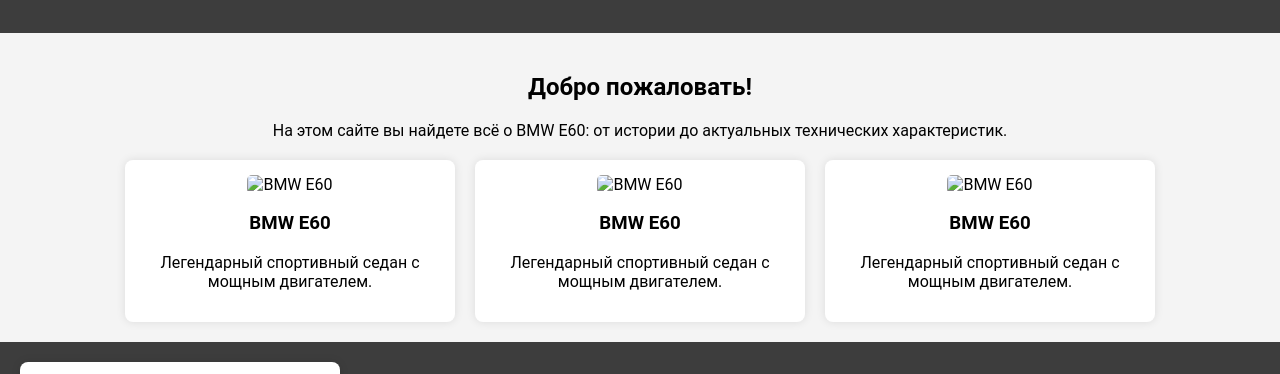
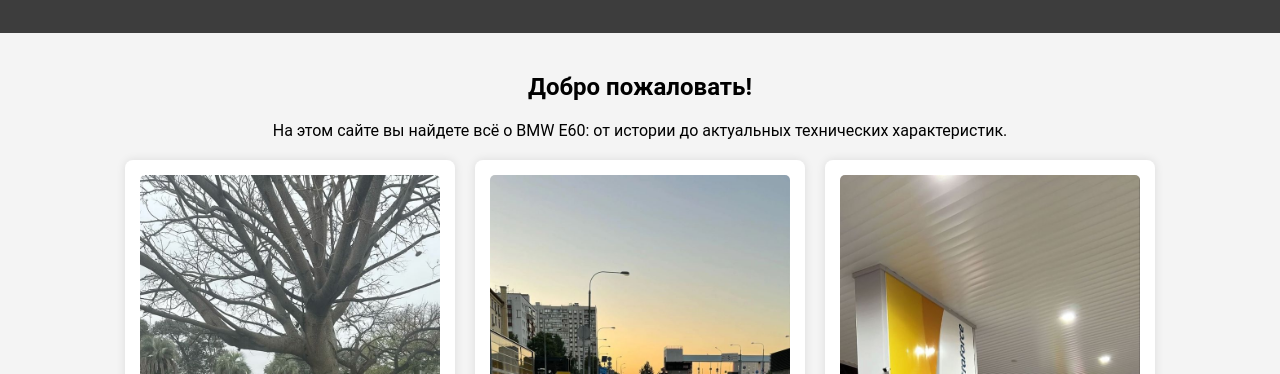
Before and after one commit to Oper08/my-to, a plain HTML site: page index.html in a window 1280 px wide. Shown: the part 125-499 px from the top of the page. Drawn offline with Linux system fonts and the light colour scheme; files whose address does not match are found by name.

Commit message:
Update index.html

```diff
--- a/index.html
+++ b/index.html
@@ -32,17 +32,17 @@
             <section class="models">
 
                 <div class="car">
-                    <img src="/carsIMG/BMW 5 Series E60 M.jpg" alt="BMW E60">
+                    <img src="BMW 5 Series E60 M.jpg" alt="BMW E60">
                     <h3>BMW E60</h3>
                     <p>Легендарный спортивный седан с мощным двигателем.</p>
                     </div>
                     <div class="car">
-                    <img src="/carsIMG/Unknown.jpg" alt="BMW E60">
+                    <img src="Unknown.jpg" alt="BMW E60">
                     <h3>BMW E60</h3>
                     <p>Легендарный спортивный седан с мощным двигателем.</p>
                 </div>
                 <div class="car">
-                    <img src="/carsIMG/BMW  E60 M5.jpg" alt="BMW E60">
+                    <img src="BMW  E60 M5.jpg" alt="BMW E60">
                     <h3>BMW E60</h3>
                     <p>Легендарный спортивный седан с мощным двигателем.</p>
                 </div>
```
